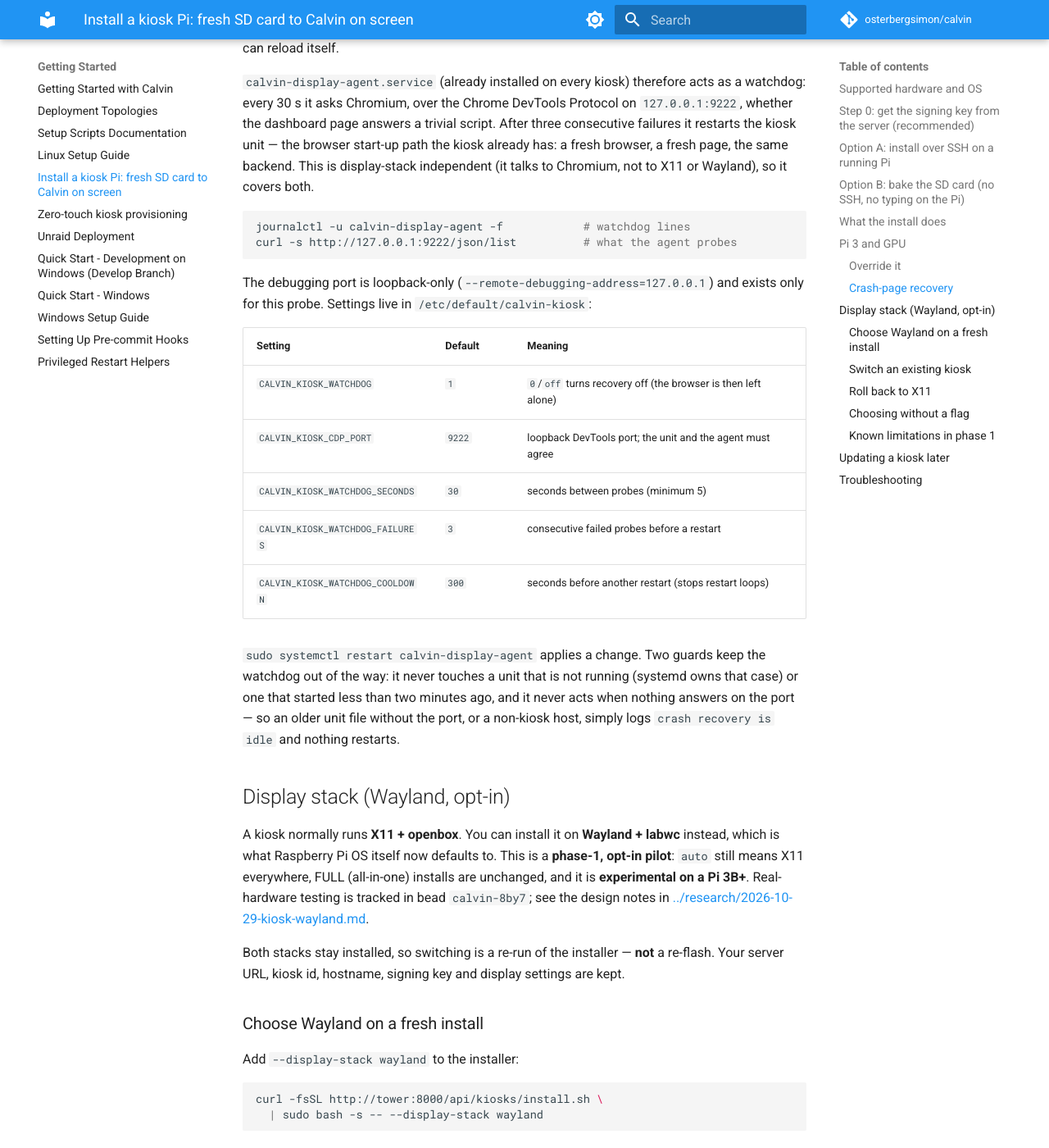
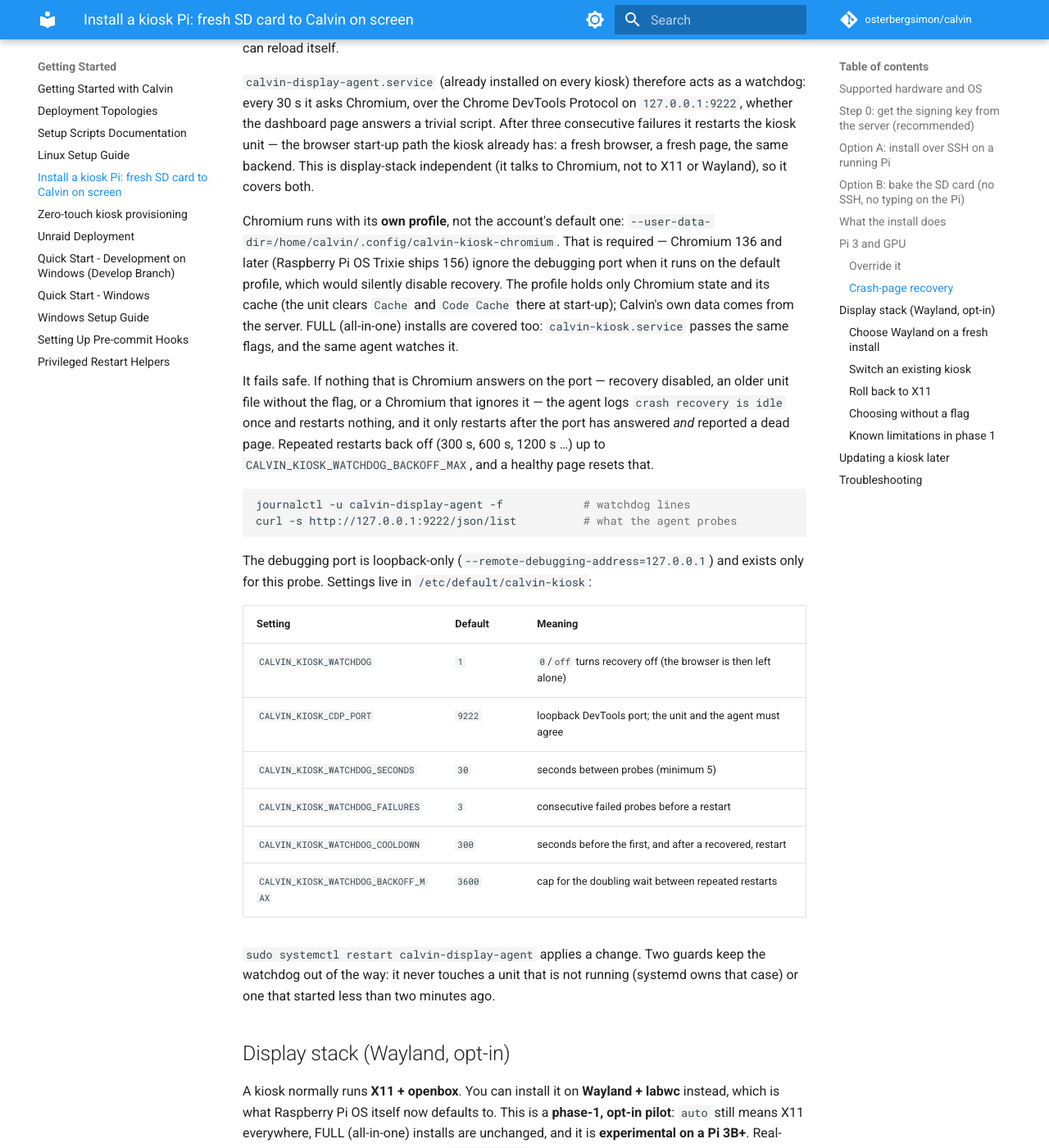
Before and after one commit to osterbergsimon/calvin, an MkDocs documentation site: the page built from docs/setup/KIOSK_INSTALL.md, in a window 1280 px wide and 1400 px high, scrolled down 4746 px. Shown: the whole window at 82% size. Built offline with MkDocs 1.6.1 and Material for MkDocs 9.7.7, drawn with Linux system fonts in a browser that asks for light colours; comment, search, counter and statistics services are not loaded.

Commit message:
docs(kiosk): dedicated Chromium profile, fail-safe and backoff (CLV-25)

````diff
--- a/docs/setup/KIOSK_INSTALL.md
+++ b/docs/setup/KIOSK_INSTALL.md
@@ -196,6 +196,22 @@ path the kiosk already has: a fresh browser, a fresh page, the same backend.
 This is display-stack independent (it talks to Chromium, not to X11 or Wayland),
 so it covers both.
 
+Chromium runs with its **own profile**, not the account's default one:
+`--user-data-dir=/home/calvin/.config/calvin-kiosk-chromium`. That is required —
+Chromium 136 and later (Raspberry Pi OS Trixie ships 156) ignore the debugging
+port when it runs on the default profile, which would silently disable recovery.
+The profile holds only Chromium state and its cache (the unit clears `Cache` and
+`Code Cache` there at start-up); Calvin's own data comes from the server. FULL
+(all-in-one) installs are covered too: `calvin-kiosk.service` passes the same
+flags, and the same agent watches it.
+
+It fails safe. If nothing that is Chromium answers on the port — recovery
+disabled, an older unit file without the flag, or a Chromium that ignores it —
+the agent logs `crash recovery is idle` once and restarts nothing, and it only
+restarts after the port has answered *and* reported a dead page. Repeated
+restarts back off (300 s, 600 s, 1200 s …) up to
+`CALVIN_KIOSK_WATCHDOG_BACKOFF_MAX`, and a healthy page resets that.
+
 ```bash
 journalctl -u calvin-display-agent -f            # watchdog lines
 curl -s http://127.0.0.1:9222/json/list          # what the agent probes
@@ -210,13 +226,12 @@ exists only for this probe. Settings live in `/etc/default/calvin-kiosk`:
 | `CALVIN_KIOSK_CDP_PORT` | `9222` | loopback DevTools port; the unit and the agent must agree |
 | `CALVIN_KIOSK_WATCHDOG_SECONDS` | `30` | seconds between probes (minimum 5) |
 | `CALVIN_KIOSK_WATCHDOG_FAILURES` | `3` | consecutive failed probes before a restart |
-| `CALVIN_KIOSK_WATCHDOG_COOLDOWN` | `300` | seconds before another restart (stops restart loops) |
+| `CALVIN_KIOSK_WATCHDOG_COOLDOWN` | `300` | seconds before the first, and after a recovered, restart |
+| `CALVIN_KIOSK_WATCHDOG_BACKOFF_MAX` | `3600` | cap for the doubling wait between repeated restarts |
 
 `sudo systemctl restart calvin-display-agent` applies a change. Two guards keep
 the watchdog out of the way: it never touches a unit that is not running (systemd
-owns that case) or one that started less than two minutes ago, and it never acts
-when nothing answers on the port — so an older unit file without the port, or a
-non-kiosk host, simply logs `crash recovery is idle` and nothing restarts.
+owns that case) or one that started less than two minutes ago.
 
 ## Display stack (Wayland, opt-in)
 
````
